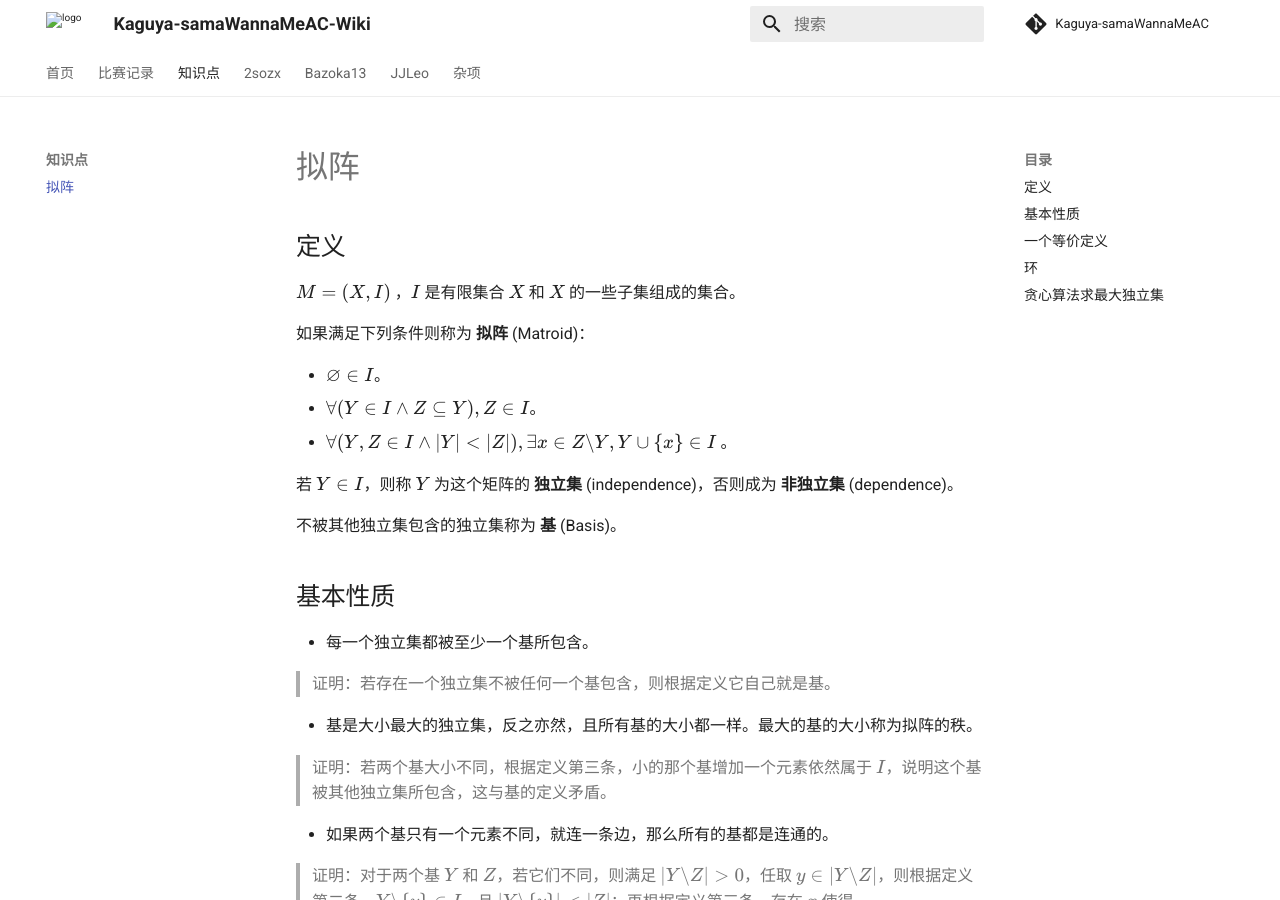
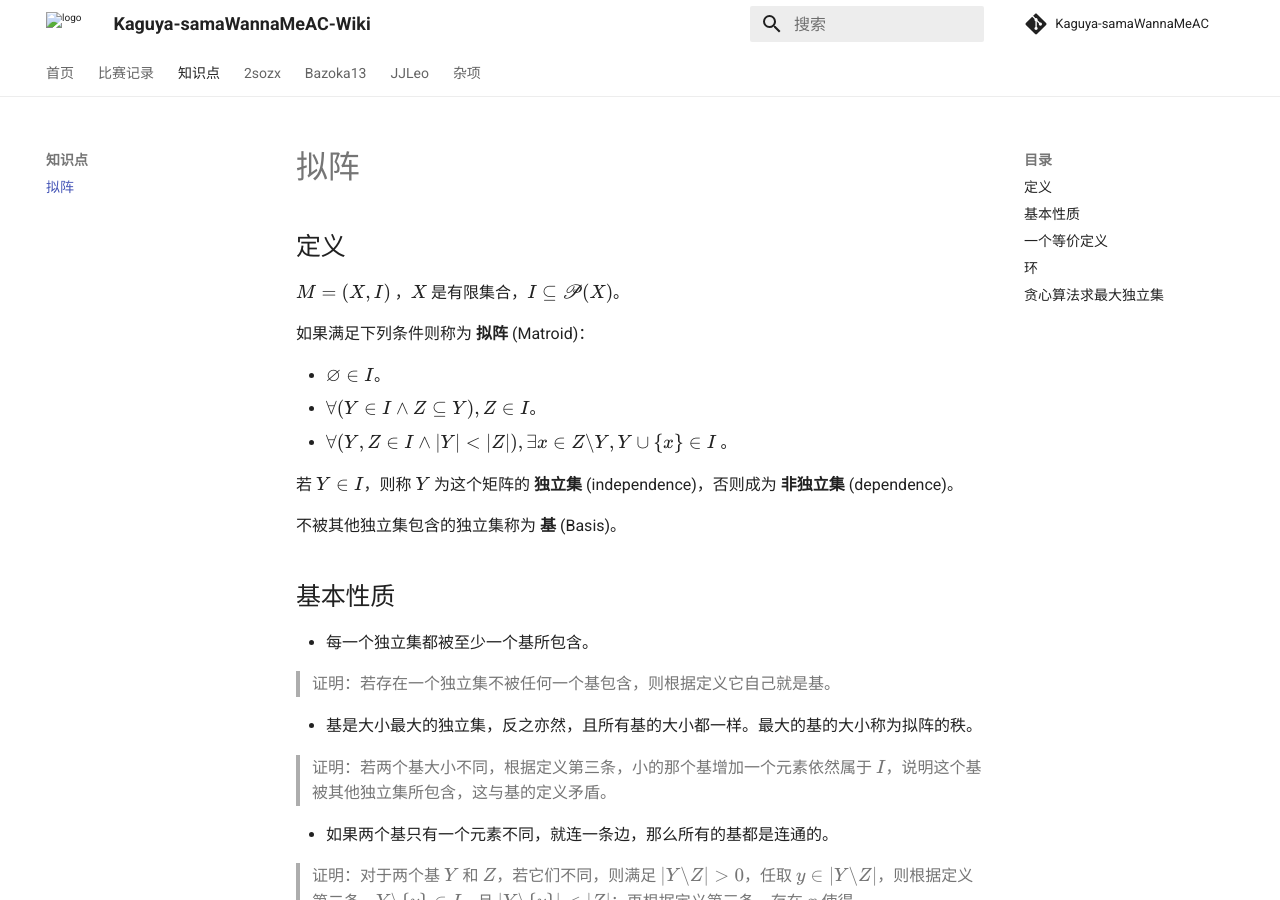
Before and after one commit to Kaguya-samaWannaMeAC/kaguya-samawannameac.github.io, an MkDocs documentation site: the page built from docs/知识点/拟阵.md, in a window 1280 px wide and 900 px high. Built offline with MkDocs 1.6.1 and Material for MkDocs 9.7.7, drawn with Linux system fonts in a browser that asks for light colours; formulas are drawn with MathJax 3; comment, search, counter and statistics services are not loaded.

Commit message:
Update 拟阵.md

```diff
--- a/docs/知识点/拟阵.md
+++ b/docs/知识点/拟阵.md
@@ -2,7 +2,7 @@
 
 ## 定义
 
-$M = (X, I)$ ，$I$ 是有限集合 $X$ 和 $X$ 的一些子集组成的集合。
+$M = (X, I)$ ，$X$ 是有限集合，$I \subseteq \mathscr{P}(X)$。
 
 如果满足下列条件则称为 **拟阵** (Matroid)：
 
```
